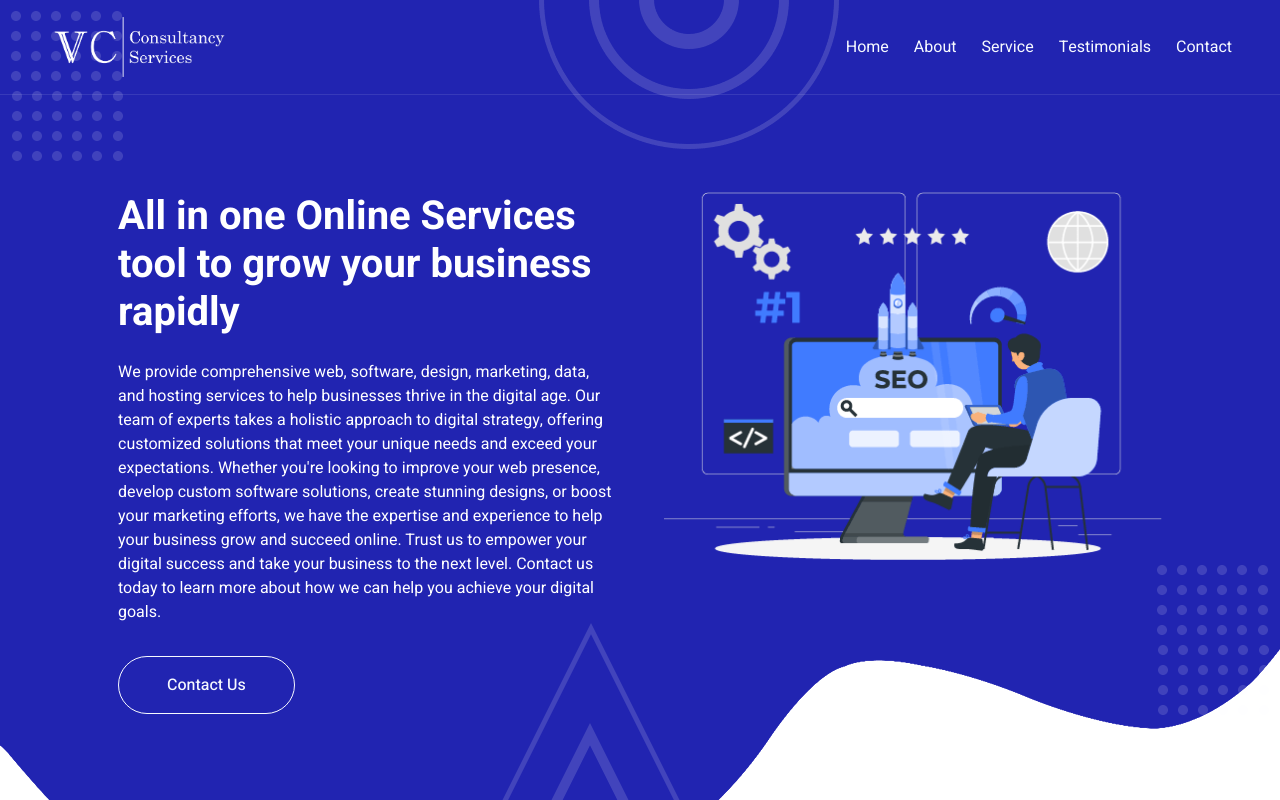
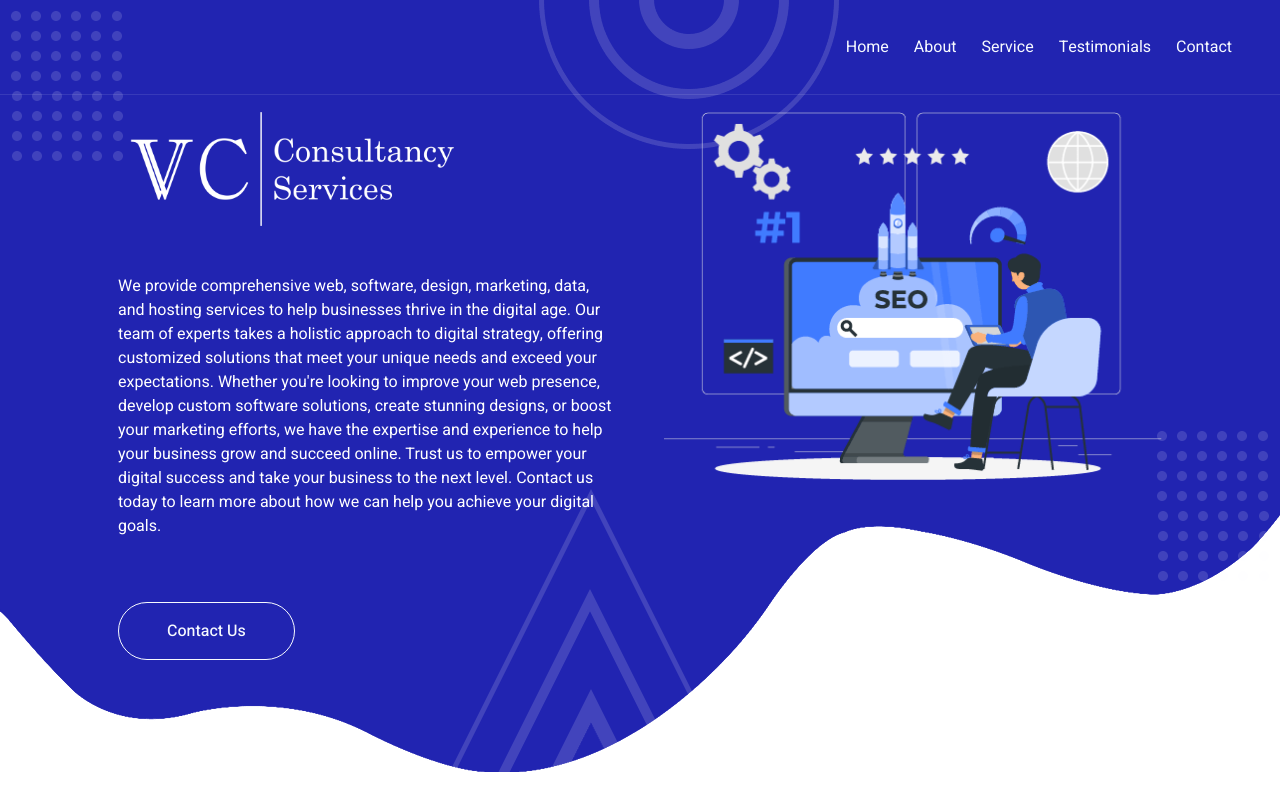
Before and after one commit to proton-consultancy/vcwebsite, a plain HTML site: page index.html in a window 1280 px wide. Shown: the top 800 px of the page. Drawn offline with nearby package versions, Linux system fonts and the light colour scheme.

Commit message:
Add files via upload

```diff
--- a/index.html
+++ b/index.html
@@ -47,7 +47,7 @@
         <div class="container-xxl position-relative p-0">
             <nav class="navbar navbar-expand-lg navbar-light px-4 px-lg-5 py-0">
                 <a href="index.html" class="navbar-brand p-0">
-                    <h1 class="m-0"><img src="img/nav_logo.png" alt="Logo"></h1>
+                    <h1 class="m-0"></h1>
 
                 </a>
                 <button class="navbar-toggler" type="button" data-bs-toggle="collapse" data-bs-target="#navbarCollapse">
@@ -64,12 +64,14 @@
                 </div>
             </nav>
 
-            <div class="container-xxl py-5 bg-primary hero-header mb-5">
-                <div class="container my-5 py-5 px-lg-5">
+            <div class="container-xxl py-2 bg-primary hero-header mb-5">
+                <div class="container my-2 py-5 px-lg-5">
                     <div class="row g-5 py-5">
+
                         <div class="col-lg-6 text-center text-lg-start">
-                            <h1 class="text-white mb-4 animated zoomIn">All in one Online Services tool to grow your business rapidly</h1>
-                            <p class="text-white pb-3 animated zoomIn">
+                            <img src="img/nav_logo.png" alt="Logo" style="width:70%; margin:auto;">
+
+                            <p class="text-white py-5 animated zoomIn">
                                 We provide comprehensive web, software, design, marketing, data, and hosting services to help businesses thrive in the digital age. Our team of experts takes a holistic approach to digital strategy, offering customized solutions that meet your unique needs and exceed your expectations. Whether you're looking to improve your web presence, develop custom software solutions, create stunning designs, or boost your marketing efforts, we have the expertise and experience to help your business grow and succeed online. Trust us to empower your digital success and take your business to the next level. Contact us today to learn more about how we can help you achieve your digital goals.
                             </p>
                             <a href="#contact" class="btn btn-outline-light py-sm-3 px-sm-5 rounded-pill animated slideInRight">Contact Us</a>
@@ -294,7 +296,7 @@
                         </div>
                     </div>
                     <div class="col-lg-6 align-items-right">
-                        <a href="https://maps.app.goo.gl/i8Le46He9VjnrDbT8"><img class="my-4" src="img/VCCS.png" height="300"></a>
+                        <a href="https://maps.app.goo.gl/i8Le46He9VjnrDbT8"><img class="my-4" src="img/VCCS.png" style="width:100%;"></a>
                     </div>
                 </div>
             </div>
```
